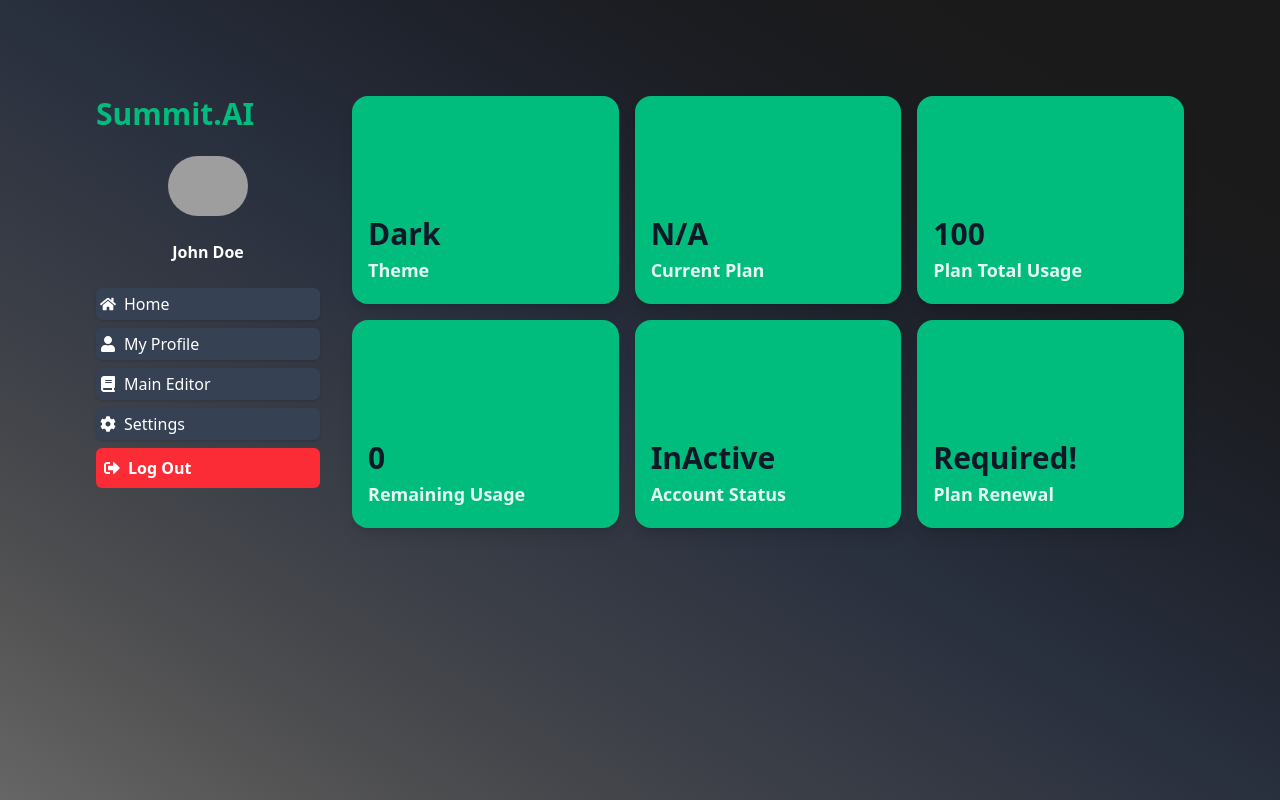
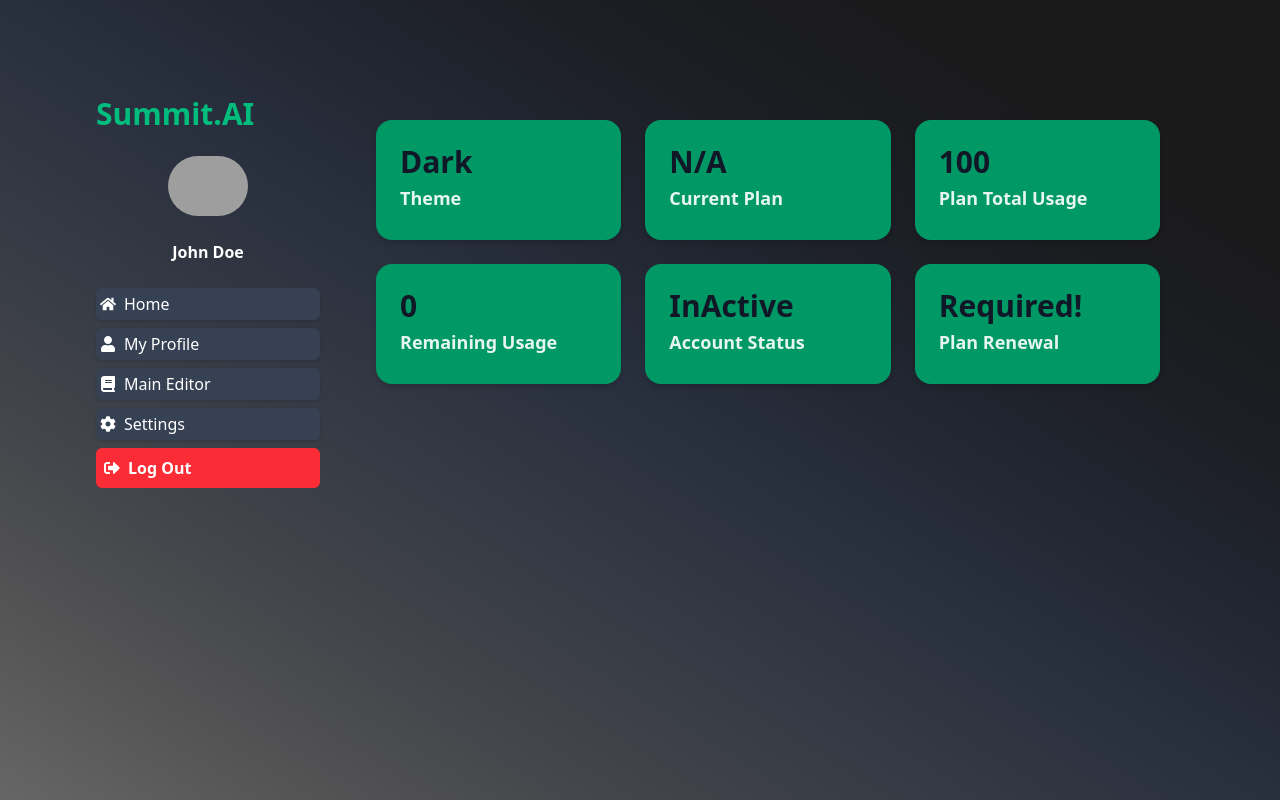
Before and after one commit to KaranSapra124/Summit.AI, a React (Vite) app: page /user in a window 1280 px wide. Built offline with nearby package versions, Linux system fonts and the light colour scheme; no server answers; grey boxes are pictures that could not be loaded.

Commit message:
Improved Cards In User Panel

```diff
--- a/src/Components/UserPanel/Components/Dashboard/Cards.tsx
+++ b/src/Components/UserPanel/Components/Dashboard/Cards.tsx
@@ -12,13 +12,13 @@ const Cards: React.FC<CardType> = ({ title, value }) => {
   return (
     <div className="mt-auto ">
       {/* <h2 className="text-[5rem]">{icon}</h2> */}
-      <h2 className="text-3xl max-[600px]:text-sm text-gray-900 text-left font-extrabold">
+      <h2 className="text-3xl max-[600px]:text-xs text-gray-900  text-left font-extrabold">
         {value}
       </h2>
       <h3
-        className={`text-lg my-1  max-[600px]:text-xs ${
+        className={`text-lg my-1  max-[600px]:text-[0.5rem] ${
           theme === "Dark" ? "text-white/90" : "text-gray-800"
-        } text-left font-semibold`}
+        } text-left  font-semibold`}
       >
         {title}
       </h3>
--- a/src/Components/UserPanel/Dashboard.tsx
+++ b/src/Components/UserPanel/Dashboard.tsx
@@ -129,7 +129,7 @@ const Dashboard = () => {
         theme === "Dark"
           ? "bg-gradient-to-tr from-black/60 via-gray-900/90 to-black/90"
           : "bg-gray-100"
-      } flex h-screen max-[600px]:h-full`}
+      } flex h-screen max-[600px]:h-screen`}
     >
       {/* Hamburger Menu */}
       <div className="md:hidden fixed top-4 left-4 z-50">
@@ -186,21 +186,19 @@ const Dashboard = () => {
       {/* Main Content */}
       <div className="flex-1 ml-0  p-4">
         {pathname === "/user" ? (
-          <div className="grid sm:grid-cols-3 justify-center gap-4 h-fit mx-auto">
-            {aiTextSummarizerDashboardData?.map((elem, index) => {
-              return (
+          <div className="grid grid-cols-1 sm:grid-cols-2 lg:grid-cols-3 gap-6 p-6 max-w-6xl max-[600px]:w-full max-[600px]:grid-cols-2 mx-auto">
+            {aiTextSummarizerDashboardData?.map((elem, index) => (
               <div
                 key={index}
                 className={`${
                   theme === "Dark"
-                      ? "text-white bg-emerald-500 "
-                      : "text-black bg-gray-200 "
-                  } p-4 w-full rounded-2xl h-52 max-[600px]:h-44 max-[600px]:w-44  text-wrap shadow-lg flex flex-col`}
+                    ? "text-white bg-emerald-600"
+                    : "text-gray-800 bg-gray-100"
+                } p-6 rounded-2xl shadow-md hover:shadow-xl transition-shadow duration-300 flex flex-col items-start justify-between`}
               >
                 <Cards title={elem?.title} value={elem?.value} />
               </div>
-              );
-            })}
+            ))}
           </div>
         ) : (
           <Outlet />
```
Lines whose indentation alone changed are shown as unchanged.
